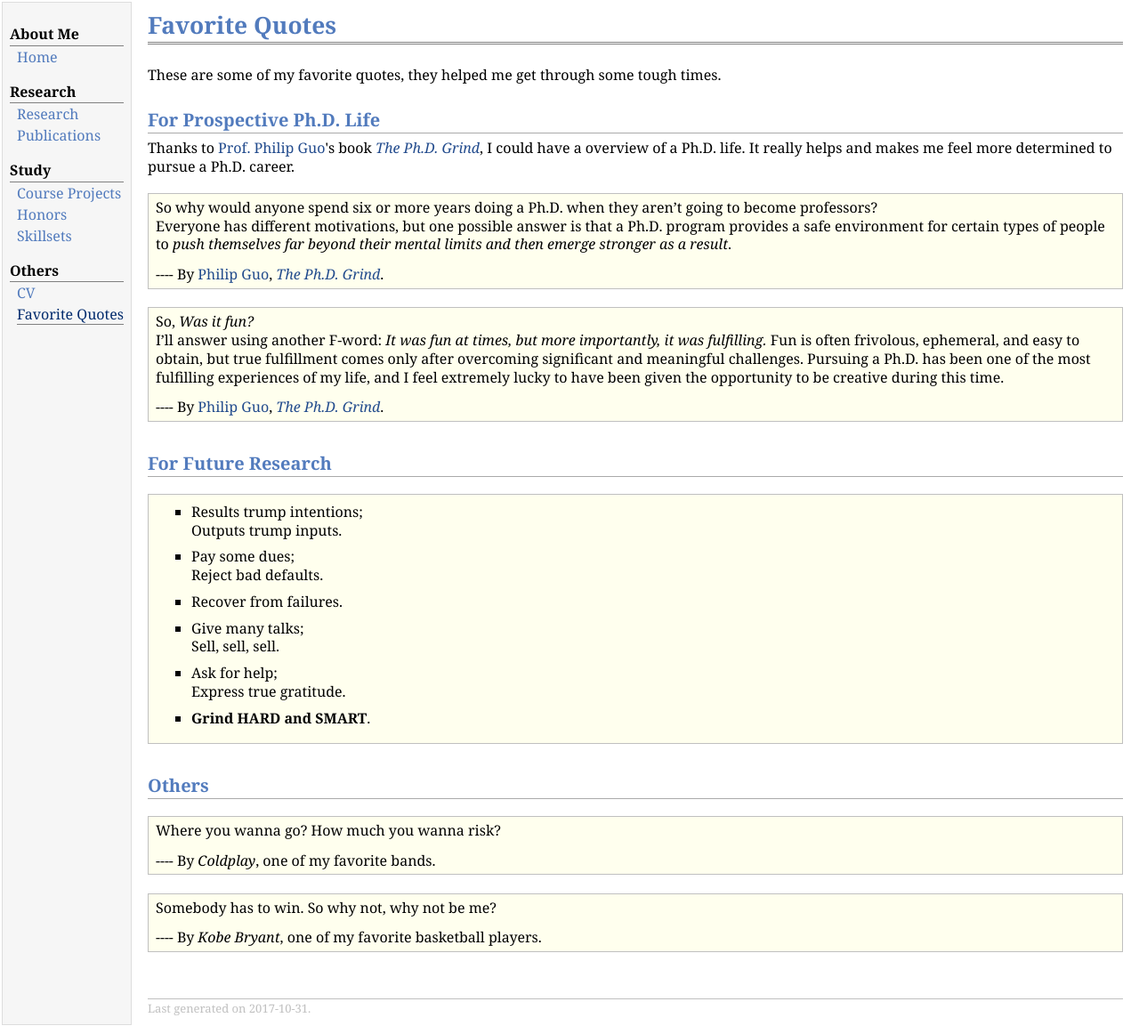
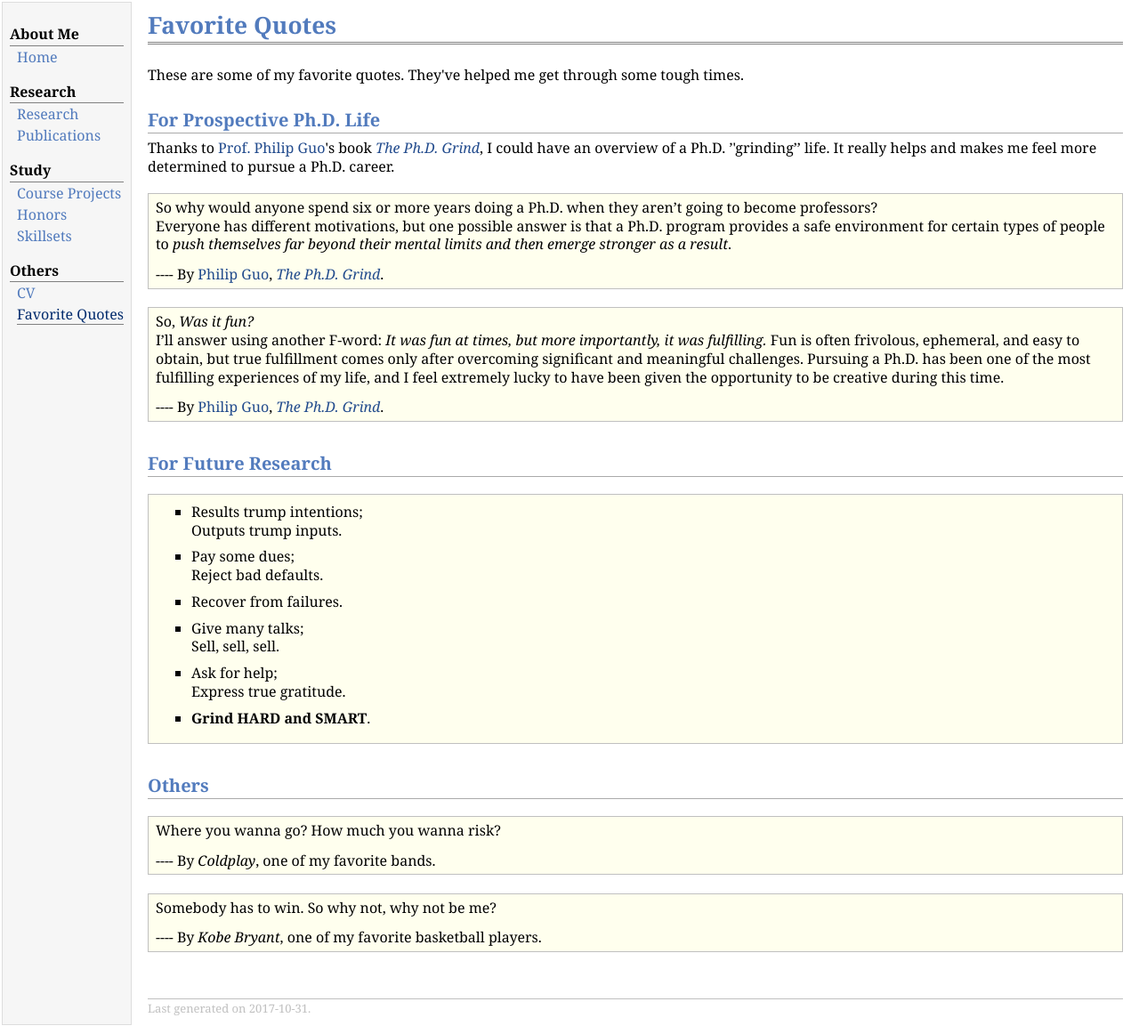
Before and after one commit to YyzHarry/Personal-Website, a Jekyll site: the page personal.html, which Jekyll copies as it is, in a window 1280 px wide. Shown: the whole page at 89% size. Built offline with Jekyll 4.4.1, drawn with Linux system fonts in a browser that asks for light colours.

Commit message:
Update personal.html

```diff
--- a/personal.html
+++ b/personal.html
@@ -28,9 +28,9 @@
 <div id="toptitle">
 <h1>Favorite Quotes</h1>
 </div>
-<p>These are some of my favorite quotes, they helped me get through some tough times.</p>
+<p>These are some of my favorite quotes. They've helped me get through some tough times.</p>
 <h2>For Prospective Ph.D. Life</h2>
-<p>Thanks to <a href="http://pgbovine.net/">Prof. Philip Guo</a>'s book <i><a href="http://pgbovine.net/PhD-memoir/pguo-PhD-grind.pdf">The Ph.D. Grind</a></i>, I could have a overview of a Ph.D. life. It really helps and makes me feel more determined to pursue a Ph.D. career. </p>
+<p>Thanks to <a href="http://pgbovine.net/">Prof. Philip Guo</a>'s book <i><a href="http://pgbovine.net/PhD-memoir/pguo-PhD-grind.pdf">The Ph.D. Grind</a></i>, I could have an overview of a Ph.D. &rsquo;'grinding&rsquo;&rsquo; life. It really helps and makes me feel more determined to pursue a Ph.D. career.</p>
 <div class="infoblock">
 <div class="blockcontent">
 <p>So why would anyone spend six or more years doing a Ph.D. when they aren’t going to become professors? <br />
```
